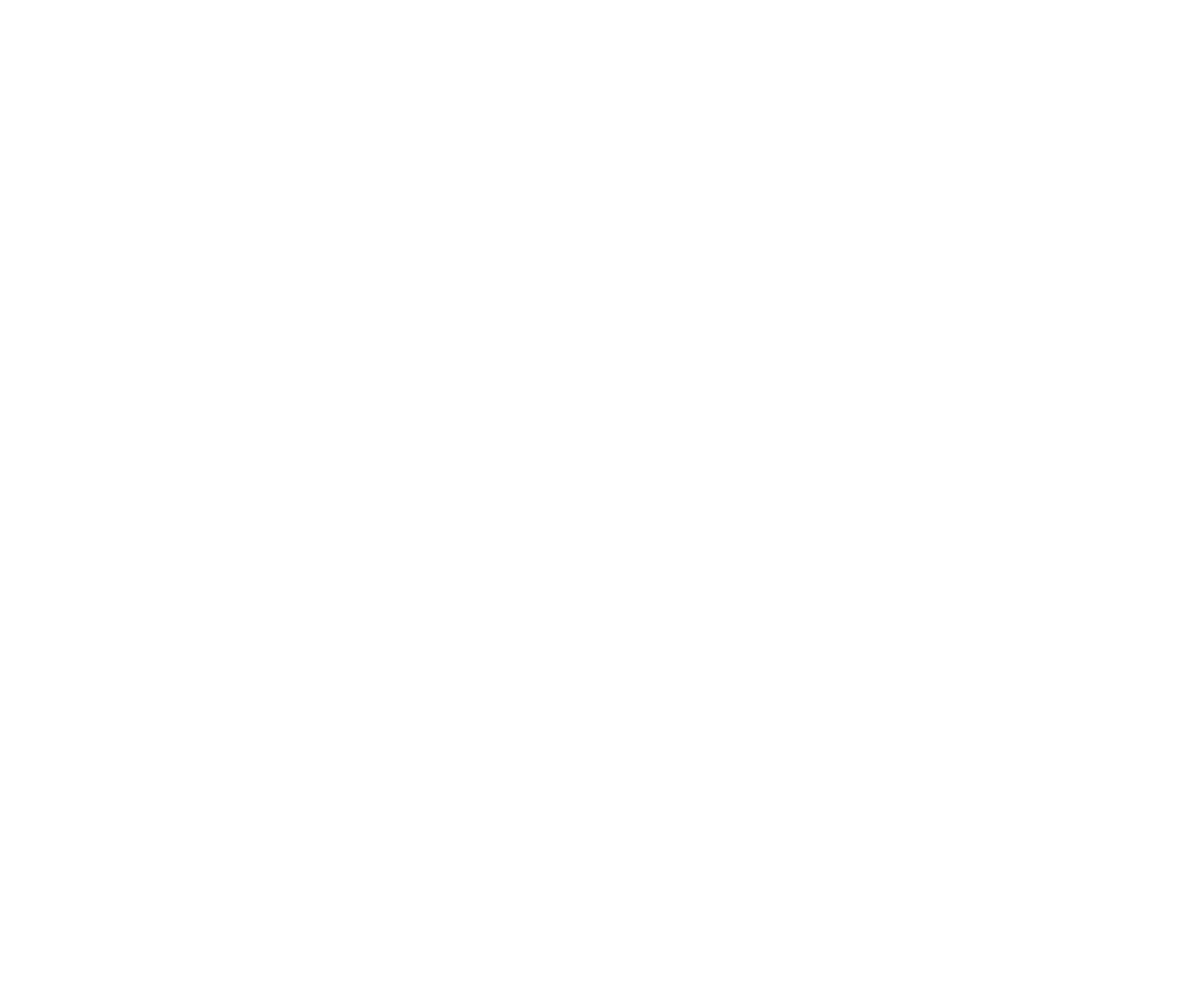
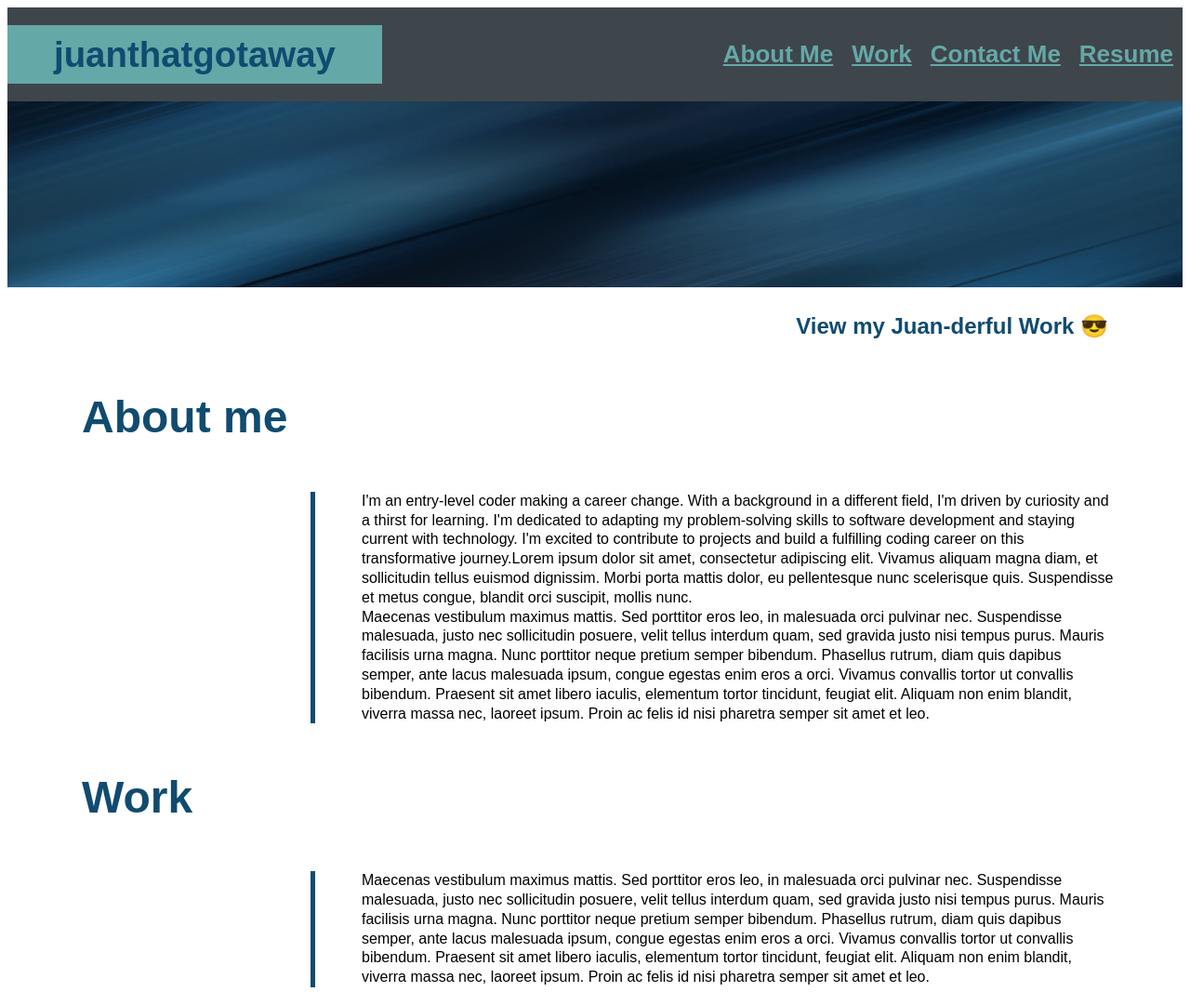
Before and after one commit to juanthtgotaway/Portfolio, a plain HTML site: page index.html in a window 1280 px wide. Shown: the whole page at 93% size. Before the commit the page ends 800 px from the top, so only its background shows below. Drawn offline with Linux system fonts and the light colour scheme.

Commit message:
header, nav and first about me layed out

```diff
--- a/assets/style.css
+++ b/assets/style.css
@@ -0,0 +1,94 @@
+:root{
+    --base: rgb(16, 75, 112);
+    --accentcolor:rgb(101, 168, 168);
+}
+
+body {
+    display: inline-block;
+    flex-direction: row;
+    line-height: 1.3;
+    font-family: Arial, Helvetica, sans-serif;
+}
+
+mark {
+    background-color: var(--accentcolor);
+    color: var(--base);
+    padding: 10px 50px;
+
+}
+
+header, .header h1 {
+    display: flex;
+    justify-content: space-between;
+    align-items: center;
+    background-color: rgb(62, 70, 75);
+    color: var(--accentcolor);
+    font-size: larger;
+}
+
+nav ul {
+    display: flex;
+    justify-content: space-around;
+    min-width: auto;
+    list-style: none;
+    font-size: small;
+}
+
+nav li {
+    font-size: 200%;
+}
+
+nav a {
+    text-decoration: underline;
+    color: var(--accentcolor);
+    font-weight: bold;
+    padding: 0 10px 0 10px;
+}
+
+.subtitle {
+    position: relative;
+}
+
+.subtitle h2{
+    color: var(--base);
+    text-align: right;
+    padding: 0 80px;
+    bottom: 8px;
+    right: 16px;
+}
+
+.background {
+    width: 100%;
+    height: 200px;
+}
+
+.section h1 {
+    font-size: 300%;
+    text-align: left;
+    color: var(--base);
+    display: inline-block;
+    margin-left: 60px;
+    flex-direction: row;
+}
+
+.verticalline{
+    border-left: thick solid  rgb(16, 75, 112);
+    float: left;
+    margin-left: 25%;
+    display: inline-flex;
+}
+
+p {
+    text-align: left;
+    padding: 0 50px;
+    margin-left: 40px;
+}
+
+.section-container {
+    display: inline-block;
+}
+
+.section {
+    padding: 0 20px;
+    display: block;
+}
--- a/index.html
+++ b/index.html
@@ -4,8 +4,58 @@
     <meta charset="UTF-8">
     <meta name="viewport" content="width=device-width, initial-scale=1.0">
     <title>Portfolio</title>
+    <link rel="stylesheet" href="./assets/style.css" />
 </head>
+
 <body>
+    <header>
+        <h1><mark>juanthatgotaway</mark></h1>
+        <nav>
+            <ul>
+                <li><a href="#About-Me">About Me</a></li>
+                <li><a href="#Work">Work</a></li>
+                <li><a href="#Contact-Me">Contact Me</a></li>
+                <li><a href="#Resume">Resume</a></li>
+            </ul>
+        </nav>
+    </header>
 
+    <main>
+        <section class="subtitle">
+            <img class="background" src="../Portfolio/assets/images/background2.jpg" alt="picture">
+            <h2>View my Juan-derful Work &#128526</h2>
+        </section>
+
+        <div class="section-container">
+            <div class="section">
+                <h1>About me</h1>
+                <p class="verticalline">I'm an entry-level coder making a career change. With a background in a different field, I'm driven
+                by curiosity and a thirst for learning. I'm dedicated to adapting my problem-solving skills to software
+                development and staying current with technology. I'm excited to contribute to projects and build a
+                fulfilling coding career on this transformative journey.Lorem ipsum dolor sit amet, consectetur adipiscing
+                elit. Vivamus aliquam magna diam, et sollicitudin tellus euismod dignissim. Morbi porta mattis dolor, eu
+                pellentesque nunc scelerisque quis. Suspendisse et metus congue, blandit orci suscipit, mollis nunc.
+                <br>
+                Maecenas vestibulum maximus mattis. Sed porttitor eros leo, in malesuada orci pulvinar nec. Suspendisse
+                malesuada, justo nec sollicitudin posuere, velit tellus interdum quam, sed gravida justo nisi tempus purus.
+                Mauris facilisis urna magna. Nunc porttitor neque pretium semper bibendum. Phasellus rutrum, diam quis
+                dapibus semper, ante lacus malesuada ipsum, congue egestas enim eros a orci. Vivamus convallis tortor ut
+                convallis bibendum. Praesent sit amet libero iaculis, elementum tortor tincidunt, feugiat elit. Aliquam non
+                enim blandit, viverra massa nec, laoreet ipsum. Proin ac felis id nisi pharetra semper sit amet et leo.
+                </p>
+            </div>
+
+            <div class="section">
+              <h1>Work</h1>
+              <p class="verticalline">Maecenas vestibulum maximus mattis. Sed porttitor eros leo, in malesuada orci pulvinar nec. Suspendisse
+                malesuada, justo nec sollicitudin posuere, velit tellus interdum quam, sed gravida justo nisi tempus purus.
+                Mauris facilisis urna magna. Nunc porttitor neque pretium semper bibendum. Phasellus rutrum, diam quis
+                dapibus semper, ante lacus malesuada ipsum, congue egestas enim eros a orci. Vivamus convallis tortor ut
+                convallis bibendum. Praesent sit amet libero iaculis, elementum tortor tincidunt, feugiat elit. Aliquam non
+                enim blandit, viverra massa nec, laoreet ipsum. Proin ac felis id nisi pharetra semper sit amet et leo.</p>
+
+            </article>
+        </div>
+    </main>
 </body>
 </html>
```
Also changed, not shown: assets/images/Backgorund.jpg (added), assets/images/background2.jpg (added).
